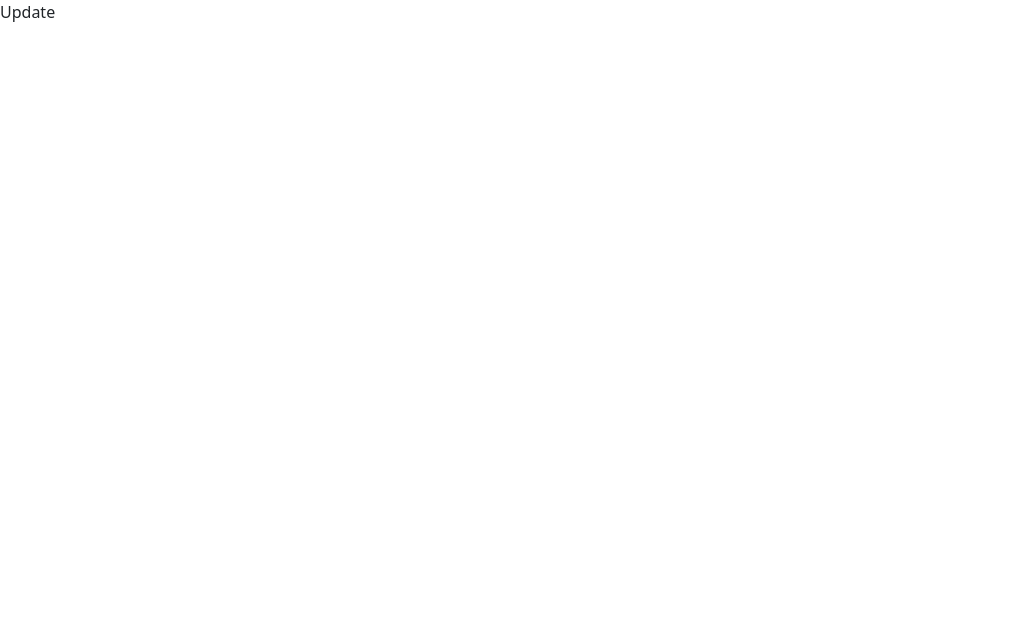
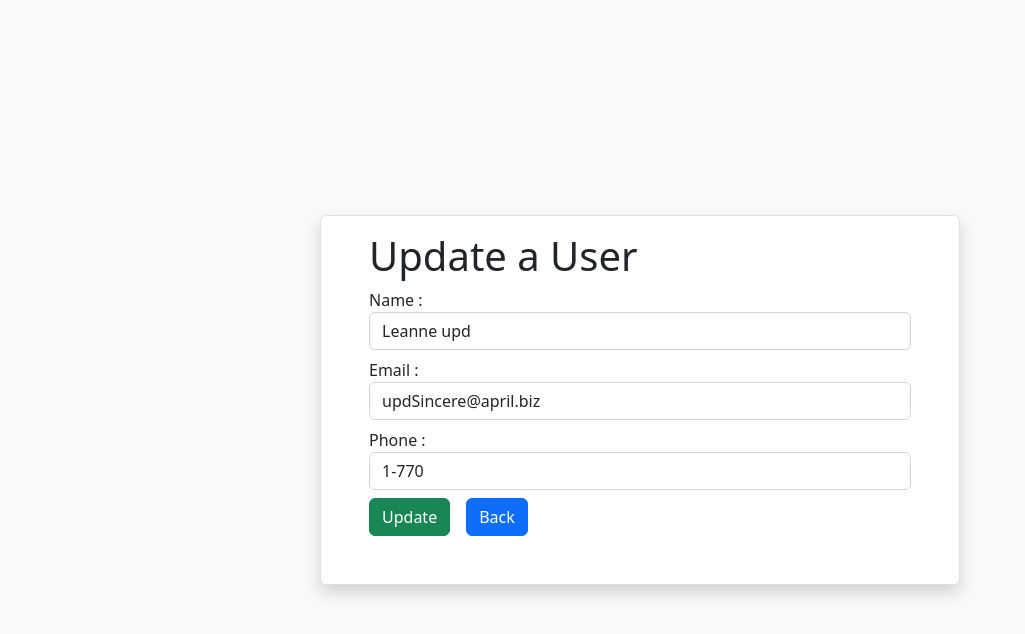
Before and after one commit to amjdp/react-crud-api-json-server, a React (Create React App) app: page /update/1 in a window 1280 px wide. Shown: the top 634 px of the page, without its empty margins (0-1025 px from the left). Built offline with nearby package versions, Linux system fonts and the light colour scheme; data requests are answered from the project's data file; the HTML template or start-up script is replaced by a standard one.

Commit message:
update component added

```diff
--- a/db.json
+++ b/db.json
@@ -2,10 +2,10 @@
   "users": [
     {
       "id": 1,
-      "name": "Leanne Graham",
+      "name": "Leanne upd",
       "username": "Bret",
-      "email": "Sincere@april.biz",
-      "phone": "1-770-736-8031 x56442",
+      "email": "updSincere@april.biz",
+      "phone": "1-770",
       "website": "hildegard.org"
     },
     {
--- a/src/components/Read.jsx
+++ b/src/components/Read.jsx
@@ -1,37 +1,42 @@
-import React from 'react';
-import { useEffect, useState } from 'react';
-import { useParams, Link } from 'react-router-dom';
-import axios from 'axios';
+import React from "react";
+import { useEffect, useState } from "react";
+import { useParams, Link } from "react-router-dom";
+import axios from "axios";
 
 function Read() {
   const [data, setData] = useState([]);
 
-  const {id} = useParams();
+  const { id } = useParams();
 
-  useEffect(()=> {
-    axios.get('http://localhost:3000/users/'+ id)
-    .then(res => setData(res.data))
-    .catch(err => console.log(err));
-  },[])
+  useEffect(() => {
+    axios
+      .get("http://localhost:3000/users/" + id)
+      .then((res) => setData(res.data))
+      .catch((err) => console.log(err));
+  }, []);
 
   return (
-    <div className='d-flex w-100 vh-100 justify-content-center align-items-center bg-light'>
-    <div className='w-50 rounded bg-white border shadow px-5 pt-3 pb-5'>
-      <h1>Details of a User</h1>
-        <div className='mb-2'>
+    <div className="d-flex w-100 vh-100 justify-content-center align-items-center bg-light">
+      <div className="w-50 rounded bg-white border shadow px-5 pt-3 pb-5">
+        <h1>Details of a User</h1>
+        <div className="mb-2">
           <strong>Name : {data.name}</strong>
         </div>
-        <div className='mb-2'>
+        <div className="mb-2">
           <strong>Email : {data.email}</strong>
         </div>
-        <div className='mb-2'>
+        <div className="mb-2">
           <strong>Phone : {data.phone}</strong>
         </div>
-        <Link to={`/update/${id}`} className="btn btn-success">Edit</Link>
-        <Link to="/" className="btn btn-primary ms-3">Back</Link>
+        <Link to={`/update/${id}`} className="btn btn-success">
+          Edit
+        </Link>
+        <Link to="/" className="btn btn-primary ms-3">
+          Back
+        </Link>
+      </div>
     </div>
-  </div>
-  )
+  );
 }
 
-export default Read
+export default Read;
--- a/src/components/Update.jsx
+++ b/src/components/Update.jsx
@@ -1,8 +1,64 @@
-import React from 'react'
+import React from 'react';
+import { Link, useNavigate, useParams } from 'react-router-dom';
+import { useState, useEffect } from 'react';
+import axios from 'axios';
+
 
 function Update() {
+  // const [data, setData] = useState([]);
+  const { id } = useParams();
+  const[values, setValues] = useState({
+    name: '',
+    email:'',
+    phone:''
+  })
+
+  useEffect(() => {
+    axios
+      .get("http://localhost:3000/users/" + id)
+      .then(res => {
+        setValues(res.data);
+      })
+      .catch((err) => console.log(err));
+  }, []);
+
+  const navigate = useNavigate();
+
+  const handleUpdate = (event) => {
+    event.preventDefault();
+    axios.put('http://localhost:3000/users/' + id, values)
+    .then(res => {
+      console.log(res);
+      navigate("/");
+    })
+    .catch(err => console.log(err));
+  }
+
   return (
-    <div>Update</div>
+    <div className='d-flex w-100 vh-100 justify-content-center align-items-center bg-light'>
+    <div className='w-50 rounded bg-white border shadow px-5 pt-3 pb-5'>
+      <h1>Update a User</h1>
+      <form onSubmit={handleUpdate}>
+        <div className='mb-2'>
+          <label htmlFor="name">Name : </label>
+          <input type="text" name='name' className='form-control' placeholder='Enter your name'
+           value={values.name} onChange={e => setValues({...values, name: e.target.value})} />
+        </div>
+        <div className='mb-2'>
+          <label htmlFor="email">Email : </label>
+          <input type="email" name='email' className='form-control' placeholder='Enter your email'
+          value={values.email} onChange={e => setValues({...values, email: e.target.value})} />
+        </div>
+        <div className='mb-2'>
+          <label htmlFor="phone">Phone : </label>
+          <input type="text" name='phone' className='form-control' placeholder='Enter your phone number'
+           value={values.phone} onChange={e => setValues({...values, phone: e.target.value})} />
+        </div>
+        <button className='btn btn-success'>Update</button>
+        <Link to="/" className="btn btn-primary ms-3">Back</Link>
+      </form>
+    </div>
+  </div>
   )
 }
 
```
